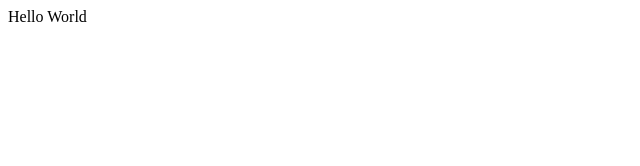
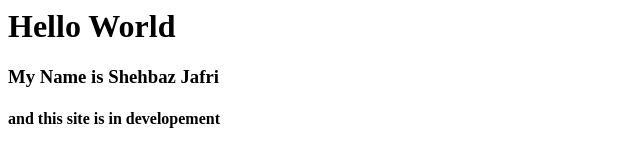
Before and after one commit to DivineInfinity/DivineInfinity.github.io, a plain HTML site: page index.html in a window 1280 px wide. Shown: the whole page, without its empty margins (0-640 px from the left). Drawn offline with Linux system fonts and the light colour scheme.

Commit message:
Update index.html

```diff
--- a/index.html
+++ b/index.html
@@ -1,3 +1,7 @@
 <html>
-Hello World
+  <body>
+  <h1>Hello World</h1>
+  <h3>My Name is Shehbaz Jafri</h3>
+  <h4>and this site is in developement</h4>
+  </body>
 </html>
```
